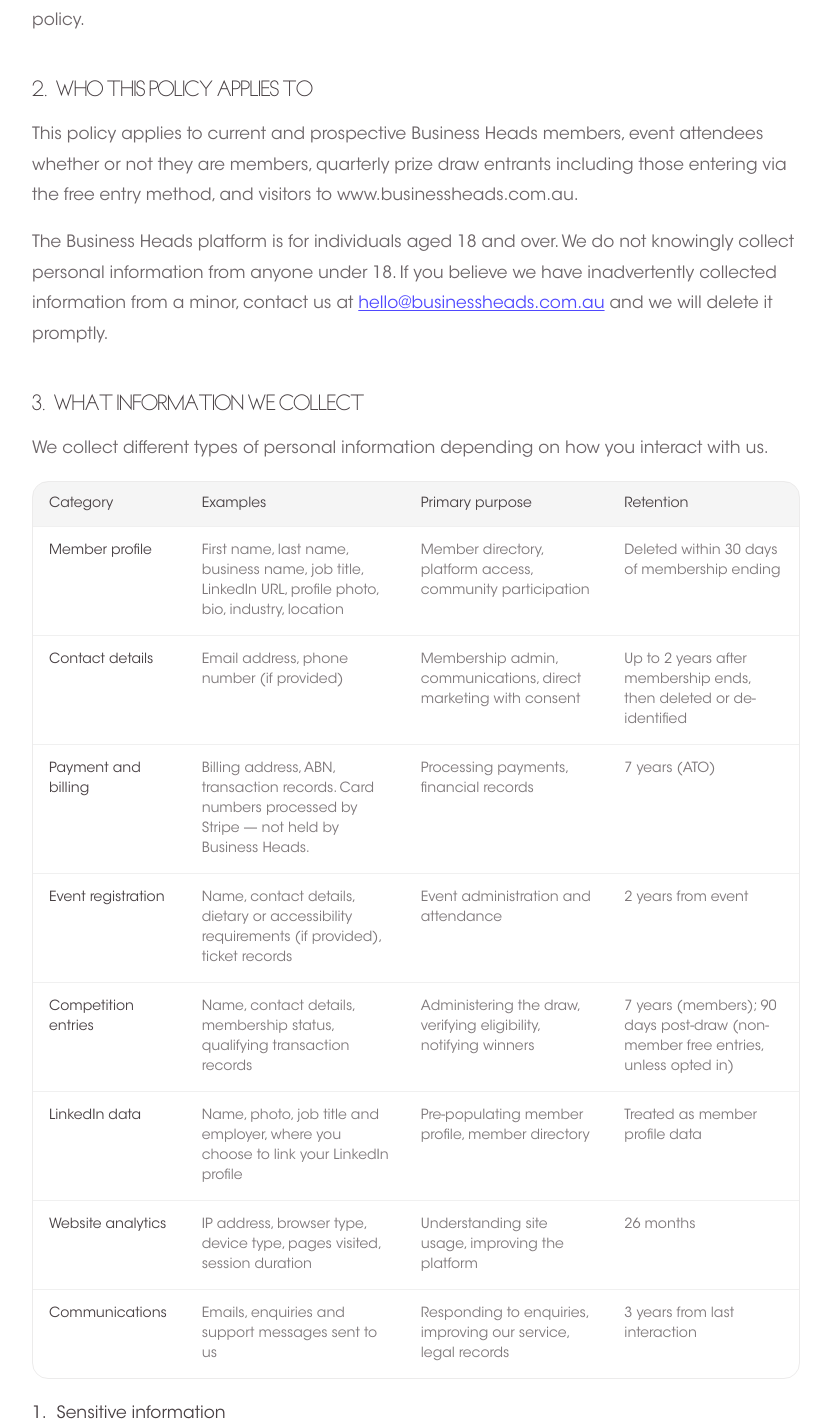
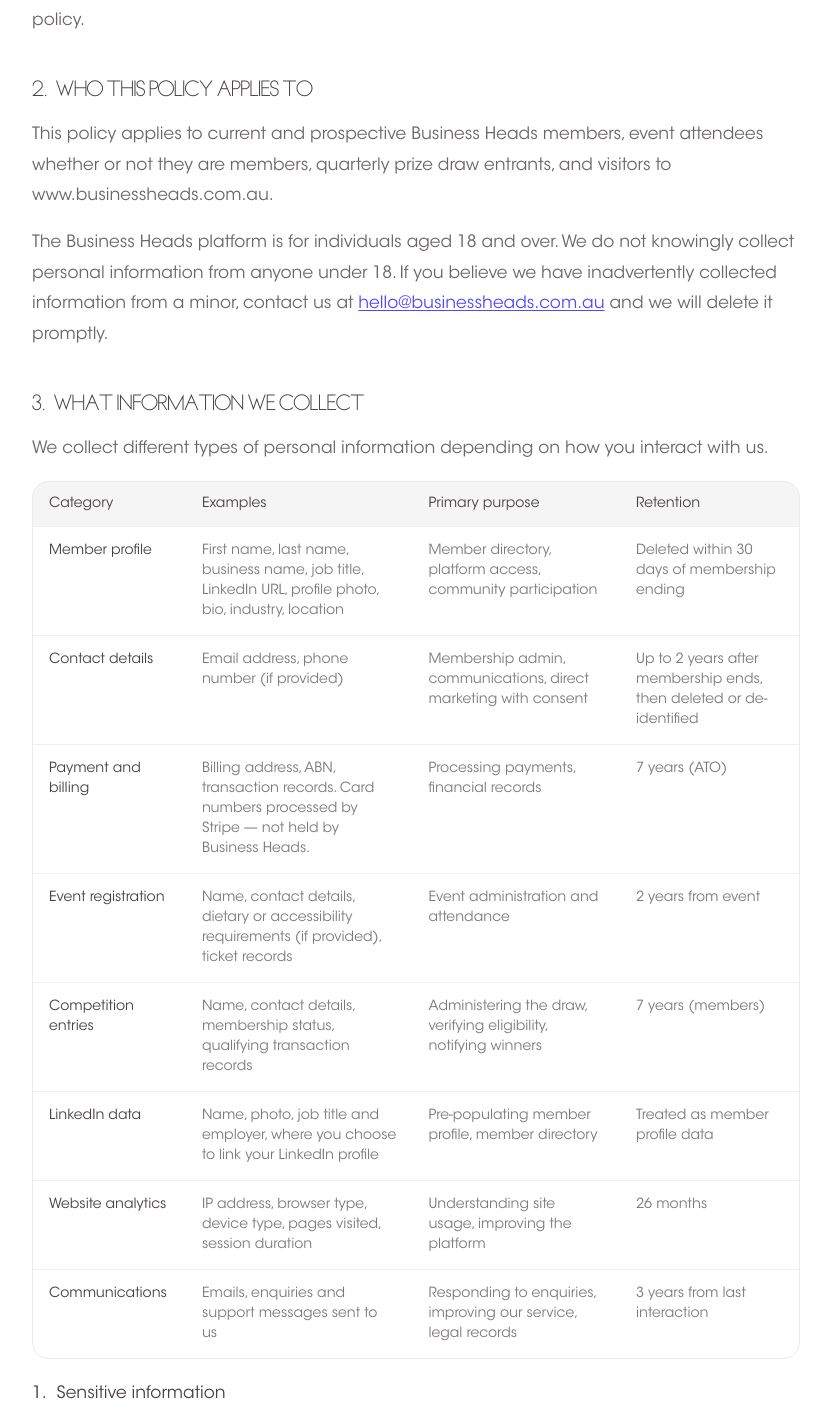
Before and after one commit to simplenimble/business-heads-website, a Next.js app: page /privacy in a window 1280 px wide. Shown: the part 922-2344 px from the top of the page, without its empty margins (224-1055 px from the left). Built offline with nearby package versions, Linux system fonts and the light colour scheme.

Commit message:
Update Privacy Policy to final accepted version
Co-Authored-By: Claude Sonnet 4.6 <noreply@anthropic.com>

```diff
--- a/app/privacy/page.tsx
+++ b/app/privacy/page.tsx
@@ -32,7 +32,7 @@ export default function PrivacyPage() {
             </Section>
 
             <Section num="2" heading="Who This Policy Applies To">
-              <p>This policy applies to current and prospective Business Heads members, event attendees whether or not they are members, quarterly prize draw entrants including those entering via the free entry method, and visitors to www.businessheads.com.au.</p>
+              <p>This policy applies to current and prospective Business Heads members, event attendees whether or not they are members, quarterly prize draw entrants, and visitors to www.businessheads.com.au.</p>
               <p>The Business Heads platform is for individuals aged 18 and over. We do not knowingly collect personal information from anyone under 18. If you believe we have inadvertently collected information from a minor, contact us at <a href="mailto:hello@businessheads.com.au" className="text-bh-blue underline underline-offset-2">hello@businessheads.com.au</a> and we will delete it promptly.</p>
             </Section>
 
@@ -54,7 +54,7 @@ export default function PrivacyPage() {
                       ['Contact details', 'Email address, phone number (if provided)', 'Membership admin, communications, direct marketing with consent', 'Up to 2 years after membership ends, then deleted or de-identified'],
                       ['Payment and billing', 'Billing address, ABN, transaction records. Card numbers processed by Stripe — not held by Business Heads.', 'Processing payments, financial records', '7 years (ATO)'],
                       ['Event registration', 'Name, contact details, dietary or accessibility requirements (if provided), ticket records', 'Event administration and attendance', '2 years from event'],
-                      ['Competition entries', 'Name, contact details, membership status, qualifying transaction records', 'Administering the draw, verifying eligibility, notifying winners', '7 years (members); 90 days post-draw (non-member free entries, unless opted in)'],
+                      ['Competition entries', 'Name, contact details, membership status, qualifying transaction records', 'Administering the draw, verifying eligibility, notifying winners', '7 years (members)'],
                       ['LinkedIn data', 'Name, photo, job title and employer, where you choose to link your LinkedIn profile', 'Pre-populating member profile, member directory', 'Treated as member profile data'],
                       ['Website analytics', 'IP address, browser type, device type, pages visited, session duration', 'Understanding site usage, improving the platform', '26 months'],
                       ['Communications', 'Emails, enquiries and support messages sent to us', 'Responding to enquiries, improving our service, legal records', '3 years from last interaction'],
@@ -124,7 +124,6 @@ export default function PrivacyPage() {
               </SubSection>
               <SubSection num="5" heading="Competition administration">
                 <p>Personal information collected from prize draw entrants is used to administer the draw, verify eligibility and notify winners. Winner names and general location may be published in accordance with the Competition Rules. We do not use prize draw entry data for marketing purposes without your consent.</p>
-                <p>Non-member free entry data is used only to administer the draw and is deleted within 90 days of the relevant draw being completed, unless the individual has opted in to further communications from Business Heads. Non-members entering via the free entry method are covered by this policy. A link to this policy is provided at the point of entry.</p>
               </SubSection>
               <SubSection num="6" heading="Events">
                 <p>We may share attendee information with third-party event suppliers, including venue operators, to manage event attendance and logistics. Photographers or videographers may be present at Business Heads events and we will notify attendees in advance where images may be taken and used in our communications. Where a Business Heads event involves a co-host, sponsor or event partner, any sharing of attendee information with that partner will be disclosed at the time of event registration.</p>
```
